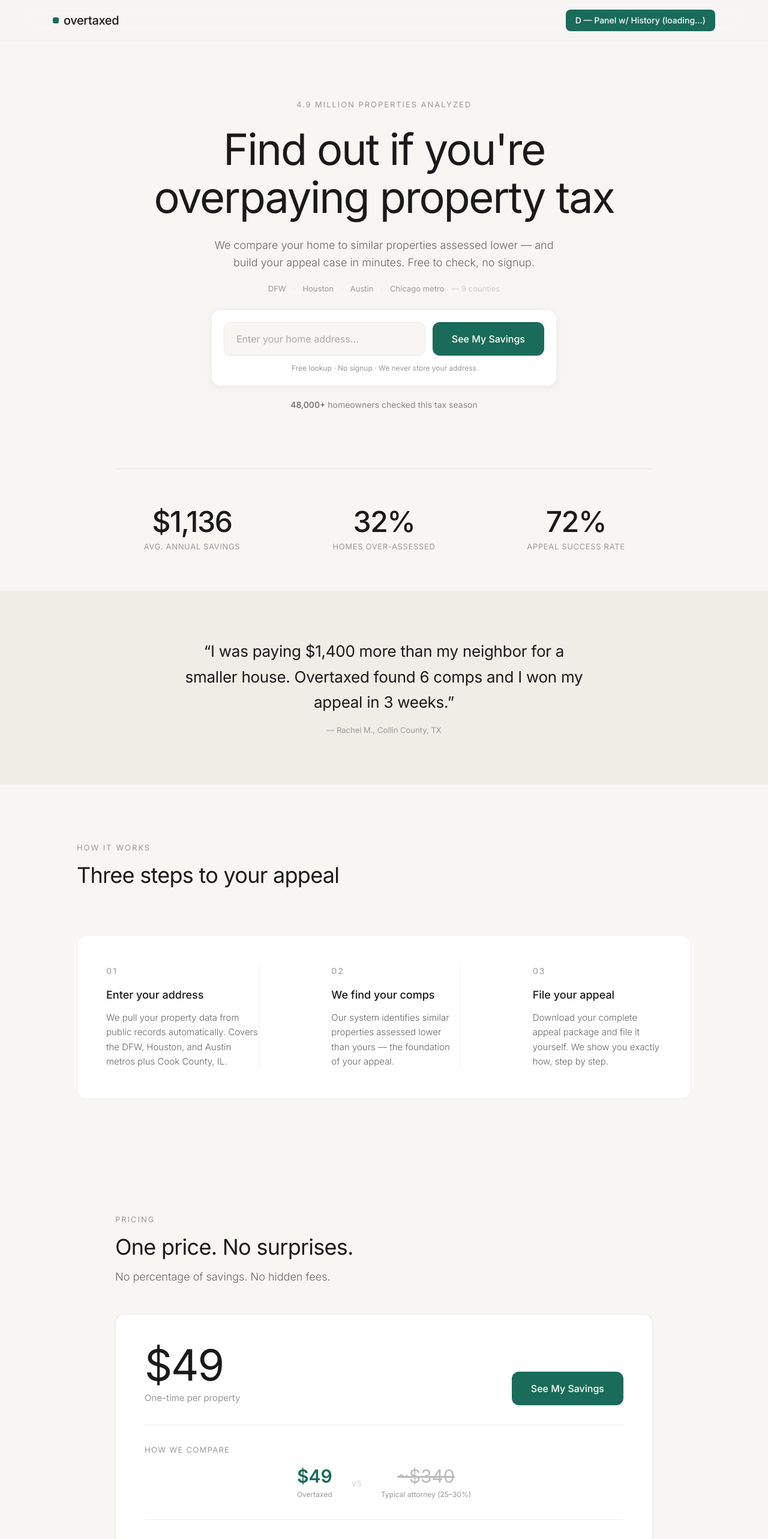
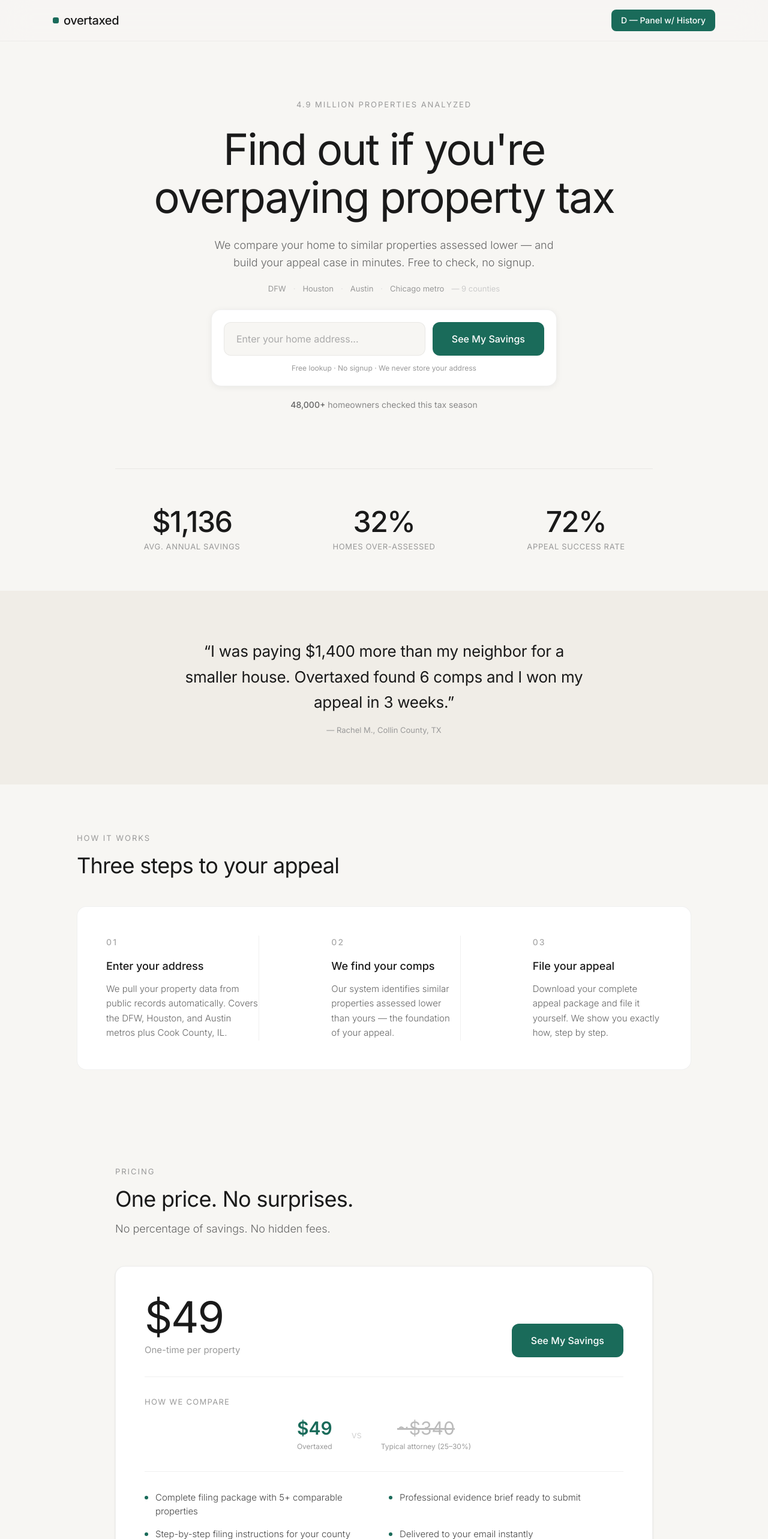
Before and after one commit to lati-bot/overtaxed, a Next.js app: page /spacing-d in a window 1280 px wide. Shown: the top 2566 px of the page at 60% size. Built offline with nearby package versions, Linux system fonts and the light colour scheme.

Commit message:
spacing-d: panel with history values (py-14 sm:py-20, mb-12 unified)

```diff
--- a/src/app/spacing-d/page.tsx
+++ b/src/app/spacing-d/page.tsx
@@ -11,7 +11,7 @@ export default function SpacingD() {
             overtaxed
           </div>
           <div className="px-4 py-2 rounded-lg bg-[#1a6b5a] text-white text-sm font-medium">
-            D — Panel w/ History (loading...)
+            D — Panel w/ History
           </div>
         </div>
       </nav>
@@ -62,11 +62,11 @@ export default function SpacingD() {
         </div>
       </section>
 
-      {/* How it Works — ORIGINAL: py-16 sm:py-24, mb-20 */}
-      <section className="py-16 sm:py-24 px-6">
+      {/* How it Works — HISTORY: py-14 sm:py-20, mb-12 */}
+      <section className="py-14 sm:py-20 px-6">
         <div className="max-w-5xl mx-auto">
           <p className="text-[13px] tracking-[0.15em] uppercase text-[#999] mb-4">How it works</p>
-          <h2 className="text-3xl sm:text-4xl font-normal tracking-[-0.02em] mb-20">Three steps to your appeal</h2>
+          <h2 className="text-3xl sm:text-4xl font-normal tracking-[-0.02em] mb-12">Three steps to your appeal</h2>
           <div className="bg-white rounded-2xl p-8 sm:p-12 border border-black/[0.06]">
             <div className="grid grid-cols-1 sm:grid-cols-3 gap-12 sm:gap-20 sm:divide-x sm:divide-black/[0.06]">
               {[{ num: "01", title: "Enter your address", desc: "We pull your property data from public records automatically. Covers the DFW, Houston, and Austin metros plus Cook County, IL." },{ num: "02", title: "We find your comps", desc: "Our system identifies similar properties assessed lower than yours — the foundation of your appeal." },{ num: "03", title: "File your appeal", desc: "Download your complete appeal package and file it yourself. We show you exactly how, step by step." }].map((step, i) => (
@@ -83,8 +83,8 @@ export default function SpacingD() {
         </div>
       </section>
 
-      {/* Pricing — ORIGINAL: py-16 sm:py-24, mb-12 */}
-      <section className="py-16 sm:py-24 px-6">
+      {/* Pricing — HISTORY: py-14 sm:py-20, mb-12 */}
+      <section className="py-14 sm:py-20 px-6">
         <div className="max-w-4xl mx-auto">
           <p className="text-[13px] tracking-[0.15em] uppercase text-[#999] mb-4">Pricing</p>
           <h2 className="text-3xl sm:text-4xl font-normal tracking-[-0.02em] mb-4">One price. No surprises.</h2>
@@ -116,11 +116,11 @@ export default function SpacingD() {
         </div>
       </section>
 
-      {/* FAQ — ORIGINAL: py-16 sm:py-24, mb-16 */}
-      <section className="py-16 sm:py-24 px-6">
+      {/* FAQ — HISTORY: py-14 sm:py-20, mb-12 */}
+      <section className="py-14 sm:py-20 px-6">
         <div className="max-w-3xl mx-auto">
           <p className="text-[13px] tracking-[0.15em] uppercase text-[#999] mb-4">FAQ</p>
-          <h2 className="text-3xl sm:text-4xl font-normal tracking-[-0.02em] mb-16">Common questions</h2>
+          <h2 className="text-3xl sm:text-4xl font-normal tracking-[-0.02em] mb-12">Common questions</h2>
           <div className="space-y-8 sm:space-y-10">
             {[{ q: "Do I need a lawyer to appeal?", a: "No. Individual homeowners can file appeals themselves. We give you everything you need — comparable properties, evidence brief, and step-by-step instructions." },{ q: "What if my appeal doesn't work?", a: "There's no penalty for appealing. If your assessment isn't reduced, you've lost nothing but the filing time." },{ q: "When can I file?", a: "In Texas, protest after receiving your appraisal notice (usually late March). Deadline is May 15 or 30 days after your notice. In Cook County, IL, appeals open by township on a rotating schedule." },{ q: "Why is this so much cheaper?", a: "Attorneys charge a percentage of savings because they can. We automate the research that used to take hours. Same analysis, fraction of the cost." },{ q: "What areas do you cover?", a: "4.9M+ properties across DFW (Dallas, Tarrant, Collin, Denton), Houston (Harris, Fort Bend), Austin (Travis, Williamson), and Cook County, IL. More coming." }].map((item, i) => (
               <div key={i} className="border-b border-black/[0.06] pb-8 sm:pb-10"><h3 className="text-lg font-medium mb-3 text-[#1a1a1a]">{item.q}</h3><p className="text-[15px] leading-relaxed text-[#666] font-light">{item.a}</p></div>
```
